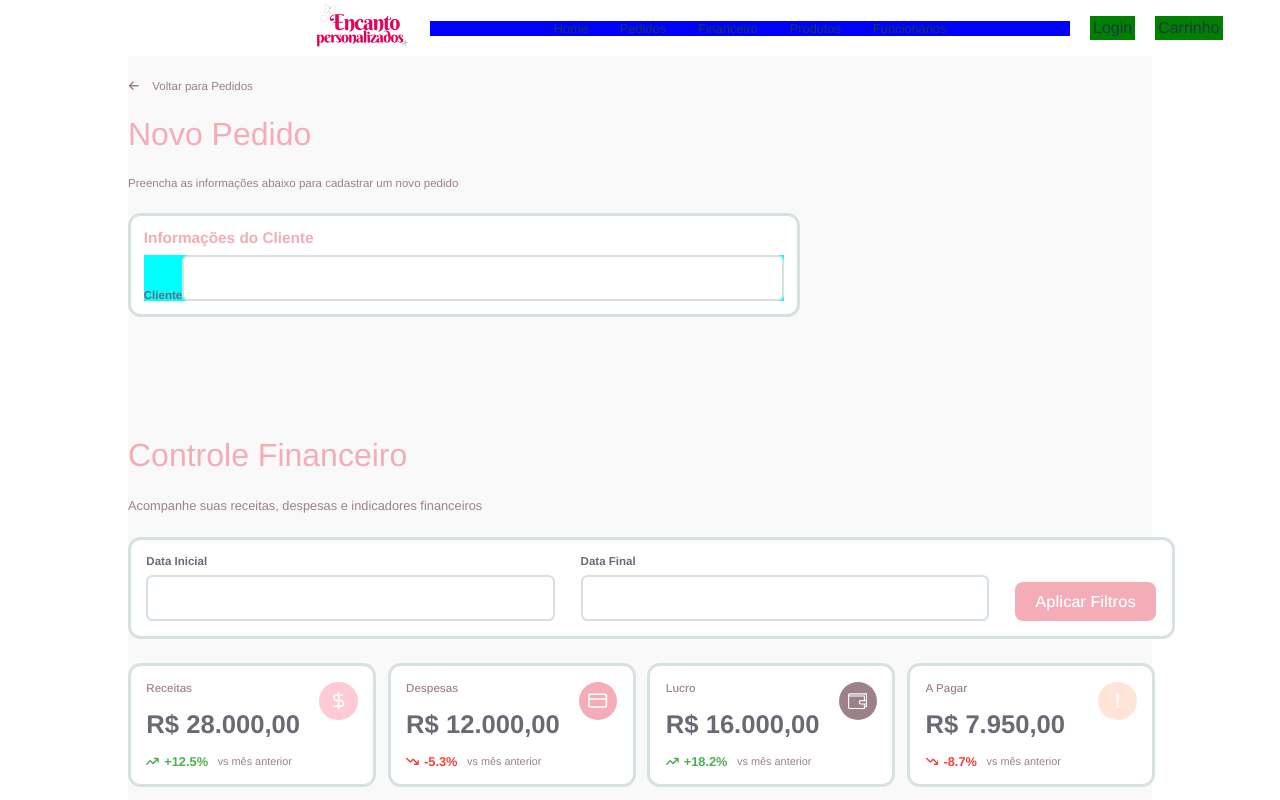
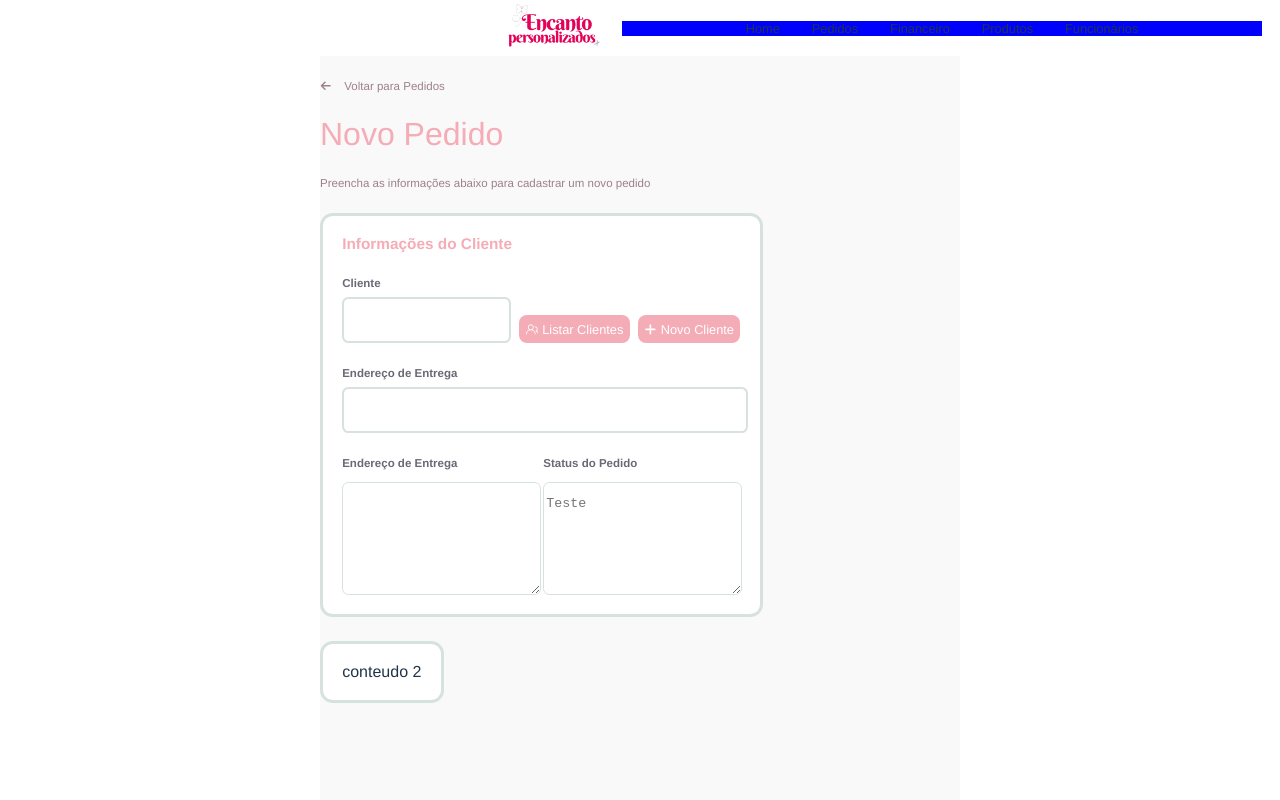
Before and after one commit to CynapseInc/frontend, a React (Vite) app in the folder EncantoFrontend/: page / in a window 1280 px wide. Shown: the top 800 px of the page. Built offline with nearby package versions, Linux system fonts and the light colour scheme.

Commit message:
feat(Informações do Cliente): Finalizado a etapa de Informações do Cliente, no Cadastro de Pedidos

```diff
--- a/EncantoFrontend/src/App.tsx
+++ b/EncantoFrontend/src/App.tsx
@@ -9,7 +9,7 @@ function App() {
     <>
     <Navbar/>
     <CadastroPedidos/>
-    <DashFinanceira/>
+    {/* <DashFinanceira/> */}
     </>
   )
 }
--- a/EncantoFrontend/src/components/genericos/input/index.tsx
+++ b/EncantoFrontend/src/components/genericos/input/index.tsx
@@ -4,10 +4,18 @@ import Styles from "./input.module.css";
 
 interface InputProps {
   classeCss?: string;
+  multiLinha?: boolean
+  placeholder?: string;
 }
 
-export function Input({classeCss = '' }: InputProps){
-    return(
-        <input type="text" className={`${Styles.input} ${classeCss}`} />
+export function Input({classeCss = '', placeholder = '', multiLinha = false}: InputProps){
+
+  if(multiLinha){
+        return(
+        <textarea placeholder={placeholder} className={`${Styles.input} ${classeCss}`}/>
+        )
+  }
+  return(
+        <input type="text" placeholder={placeholder} className={`${Styles.input} ${classeCss}`} />
     )
 }
--- a/EncantoFrontend/src/components/kanbanPedidos/cadastroPedidos/CadastroPedidos.module.css
+++ b/EncantoFrontend/src/components/kanbanPedidos/cadastroPedidos/CadastroPedidos.module.css
@@ -26,7 +26,7 @@
 .sectionCard{
     display: flex;
     padding: 1vw;
-    gap: 1vh;
+    gap: 3vh;
     width: 100%;
 }
 .tituloSectionCard{
@@ -38,8 +38,14 @@
     display: flex;
     height: fit-content;
     width: 100%;
-    align-items: flex-end;
-    background-color: aqua;
+    gap: 3vh;
+    flex-direction: column;
+    /* background-color: aqua; */
+}
+.inputBox{
+    display: flex;
+    flex-direction: column;
+    gap: 1vh;
 }
 
 .tituloInputLabel{
@@ -47,3 +53,34 @@
     color: #6D6875;
     font-weight: 900;
 }
+.inputCadastro{
+    width: auto ;
+}
+.inputRow{
+    display: flex;
+    align-items: flex-end;
+    gap: 2%;
+}
+.inputRow .inputCadastro{
+    width: 100% ;
+}
+.inputDividida{
+    width: 48.5%;
+    display: flex;
+    gap: 1vw;
+    flex-direction: column;
+}
+.inputDividida .inputTextBox{
+    height: 12vh;
+    padding-top: 1vw;
+}
+.botao{
+    padding: 1.6vh 0.7vw;
+    font-size: 1vw;
+    font-weight: 100;
+    gap: 0.3vw;
+}
+.corBotaoSecundario{
+    background-color: #D8E2DC;
+    color: #6D6875;
+}
--- a/EncantoFrontend/src/components/kanbanPedidos/cadastroPedidos/index.tsx
+++ b/EncantoFrontend/src/components/kanbanPedidos/cadastroPedidos/index.tsx
@@ -1,8 +1,9 @@
 import Styles from "./CadastroPedidos.module.css";
 import { Card } from "../../genericos/card";
 import { Input } from "../../genericos/input";
-import { FaArrowLeft } from "react-icons/fa6";
-
+import { Button } from "../../genericos/button";
+import { FaArrowLeft, FaPlus } from "react-icons/fa6";
+import { GoPeople } from "react-icons/go";
 
 export function CadastroPedidos() {
   return (
@@ -16,9 +17,42 @@ export function CadastroPedidos() {
         <Card classeCss={Styles.sectionCard}>
             <span className={Styles.tituloSectionCard}>Informações do Cliente</span>
             <div className={Styles.containerInputs}>
-                <span className={Styles.tituloInputLabel}>Cliente</span>
-                <Input/>
+                <div className={Styles.inputBox}>
+                    <span className={Styles.tituloInputLabel}>Cliente</span>
+                    <div className={Styles.inputRow}>
+                        <Input classeCss={Styles.inputCadastro}/>
+                        <Button variante="rosa" classeCss={`${Styles.botao} ${Styles.corBotaoSecundario}`}>
+                            <GoPeople />
+                            Listar Clientes
+                        </Button>
+                        <Button variante="rosa" classeCss={Styles.botao}>
+                            <FaPlus/>
+                            Novo Cliente
+                        </Button>
+                    </div>
+                </div>
+                <div className={Styles.inputBox}>
+                    <span className={Styles.tituloInputLabel}>Endereço de Entrega</span>
+                    <Input classeCss={Styles.inputCadastro}/>
+                </div>
+                <div className={Styles.inputBox}>
+                    <div className={Styles.inputRow}>
+                        <div className={Styles.inputDividida}>
+                            <span className={Styles.tituloInputLabel}>Endereço de Entrega</span>
+                            <Input multiLinha={true} classeCss={`${Styles.inputCadastro} ${Styles.inputTextBox}`}/>
+                        </div>
+                        <div className={Styles.inputDividida}>
+                            <span className={Styles.tituloInputLabel}>Status do Pedido</span>
+                            <Input multiLinha={true} placeholder="Teste" classeCss={`${Styles.inputCadastro} ${Styles.inputTextBox}`}/>
+                        </div>
+                    </div>
+                </div>
+
             </div>
+        </Card>
+
+        <Card classeCss={Styles.sectionCard}>
+            conteudo 2
         </Card>
     </div>
   )
```
